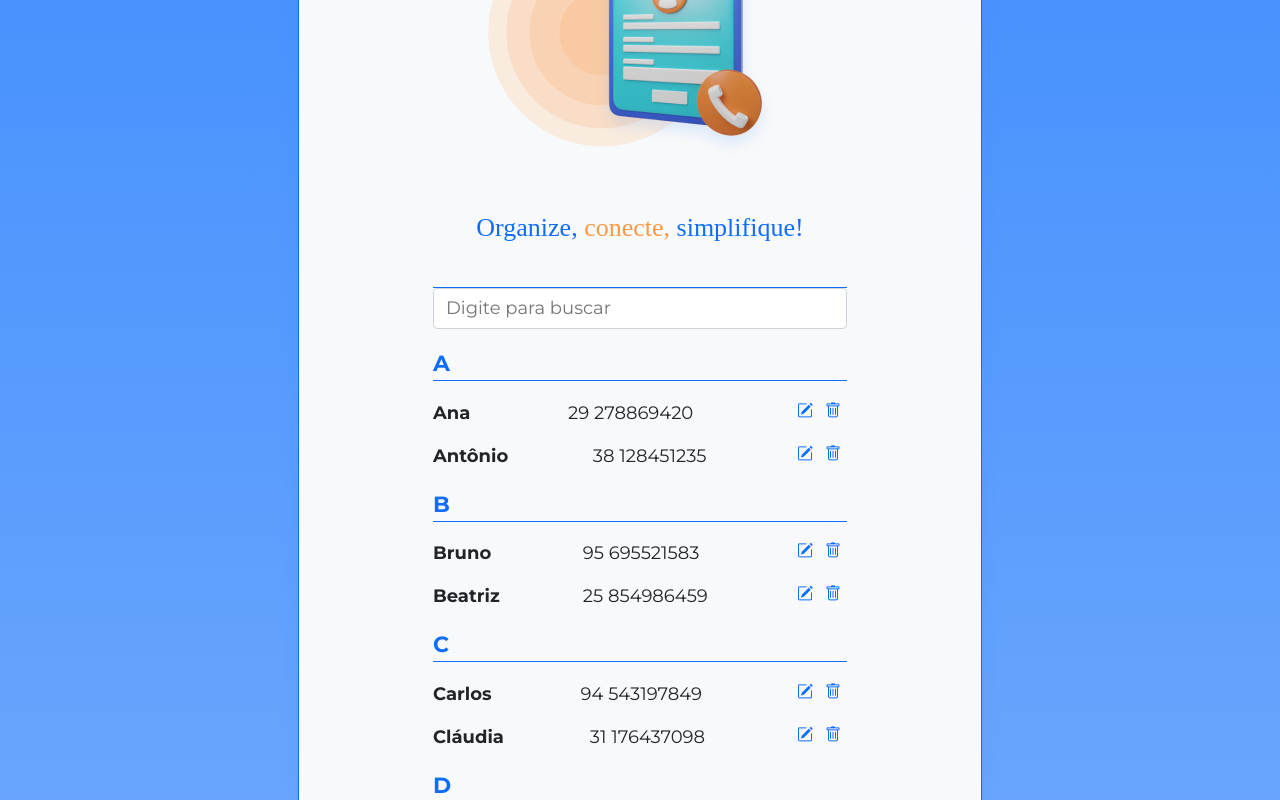
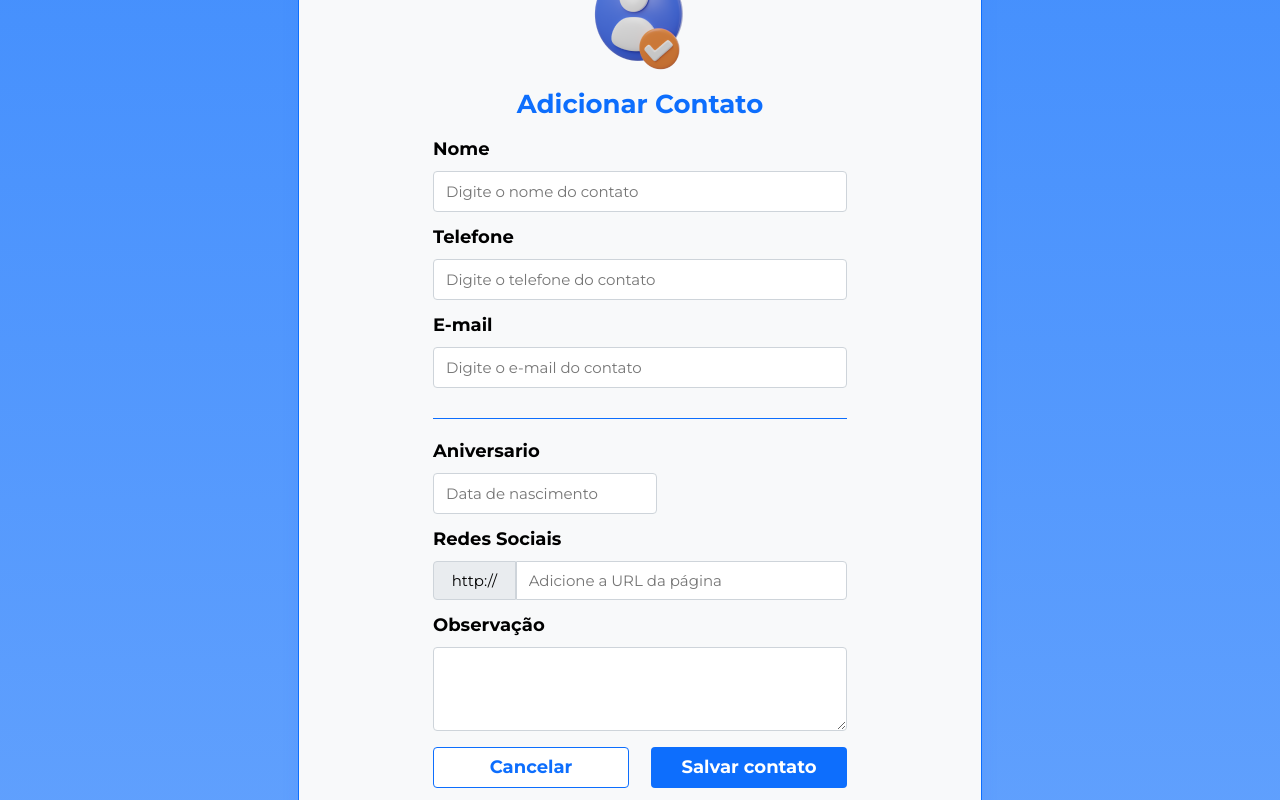
Before and after one commit to LucasAdrian0/indexa, an Angular app: page / in a window 1280 px wide. Shown: the part 300-1100 px from the top of the page. Built offline with nearby package versions, Linux system fonts and the light colour scheme; a web font is replaced by a local one.

Commit message:
fazendo formulario

```diff
--- a/src/app/app.component.html
+++ b/src/app/app.component.html
@@ -1,3 +1,4 @@
+<app-formulario-contato></app-formulario-contato>
 <app-container>
   <app-cabecalho></app-cabecalho>
 
--- a/src/app/app.component.ts
+++ b/src/app/app.component.ts
@@ -16,6 +16,7 @@ interface Contato {
 }
 //importado json e corrigido erro em tsconfig.json
 import agenda from './agenda.json'
+import { FormularioContatoComponent } from './paginas/formulario-contato/formulario-contato.component';
 
 @Component({
   selector: 'app-root',
@@ -27,7 +28,8 @@ import agenda from './agenda.json'
     CabecalhoComponent,
     SeparadorComponent,
     ContatoComponent,
-    FormsModule
+    FormsModule,
+    FormularioContatoComponent
   ],
   templateUrl: './app.component.html',
   styleUrl: './app.component.css'
--- /dev/null
+++ b/src/app/paginas/formulario-contato/formulario-contato.component.css
@@ -0,0 +1,165 @@
+header .cabecalho-link {
+    display: flex;
+    flex-direction: column;
+    align-items: center;
+  }
+
+  header .cabecalho-link img {
+    align-self: center;
+    margin-bottom: 56px;
+  }
+
+  header .cabecalho-link div {
+    display: flex;
+    align-self: flex-start;
+  }
+
+  header .cabecalho-link img.seta {
+    margin: 0 8px;
+  }
+
+  header .cabecalho-link a {
+    text-decoration: none;
+    font-family: 'Montserrat';
+    font-size: 18px;
+    font-weight: 400;
+    line-height: 27px;
+    letter-spacing: 0px;
+    color: #0D6EFD;
+  }
+
+  header .cabecalho-contato {
+    display: flex;
+    flex-direction: column;
+    align-items: center;
+    margin-top: 32px;
+  }
+
+  h1 {
+    font-family: 'Montserrat';
+    font-size: 26px;
+    font-weight: 700;
+    line-height: 39px;
+    letter-spacing: 0px;
+    text-align: center;
+    color: #0D6EFD;
+    margin: 12px 0;
+  }
+
+  input, textarea {
+    box-sizing: border-box;
+    border-radius: 4px;
+    border: 1px solid #CED4DA;
+    width: 100%;
+    margin: 8px 0 12px 0;
+    padding: 6px 12px;
+    font-family: 'Montserrat';
+    font-size: 18px;
+    font-style: normal;
+    font-weight: 400;
+    line-height: 150%;
+  }
+
+  input#redes {
+    border-radius: 0 4px 4px 0;
+    padding: 0 12px;
+  }
+
+  input#aniversario {
+    width: 224px;
+    display: block;
+  }
+
+  label[for="redes"] {
+    display: block;
+  }
+
+  textarea {
+    height: 84px;
+  }
+
+  label {
+    font-family: 'Montserrat';
+    font-size: 18px;
+    font-weight: 700;
+    line-height: 27px;
+    letter-spacing: 0;
+    text-align: left;
+  }
+
+  input::placeholder, textarea::placeholder {
+    font-family: 'Montserrat';
+    font-size: 15px;
+    font-weight: 400;
+    line-height: 23px;
+    letter-spacing: 0;
+    text-align: left;
+  }
+
+  input:focus {
+    outline: none;
+  }
+
+  .span-http {
+    width: 72px;
+    height: 37px;
+    border-radius: 4px 0 0 4px;
+    border: 1px solid #CED4DA;
+    background-color: #E9ECEF;
+    font-family: 'Montserrat';
+    font-size: 15px;
+    font-weight: 400;
+    line-height: 23px;
+    margin: 8px 0 12px;
+    line-height: 37px;
+    padding: 0 12px;
+    text-align: center;
+  }
+
+  .input-container {
+    display: flex;
+    align-items: stretch;
+  }
+
+  .botoes {
+    display: flex;
+    justify-content: space-between;
+  }
+
+  .botao-cancelar, .botao-salvar, .botao-desabilitado {
+    width: 196px;
+    height: 41px;
+    padding: 6px, 12px;
+    border-radius: 4px;
+    border: 1px;
+    gap: 8px;
+    font-family: 'Montserrat';
+    font-size: 18px;
+    font-weight: 700;
+    text-align: center;
+  }
+
+  .botao-cancelar {
+    color:#0D6EFD;
+    background-color: #FFFFFF;
+    border: 1px solid #0D6EFD;
+    cursor: pointer;
+
+  }
+
+  .botao-salvar {
+    color:#FFFFFF;
+    background-color: #0D6EFD;
+    cursor: pointer;
+  }
+
+  .botao-desabilitado {
+    background-color: #ADB5BD;
+    cursor:not-allowed;
+  }
+
+  .mensagem-erro {
+    font-size: 16px;
+    color: red;
+    margin-bottom: 12px;
+  }
--- /dev/null
+++ b/src/app/paginas/formulario-contato/formulario-contato.component.html
@@ -0,0 +1,45 @@
+<app-container>
+    <header>
+        <section class="cabecalho-link">
+            <img src="../../../assets/logo.png" alt="">
+        </section>
+        <section class="cabecalho-contato">
+            <img src="../../../assets/adicionar-contato.png" alt="">
+            <h1>Adicionar Contato</h1>
+        </section>
+    </header>
+
+    <form>
+        <label for="nome">Nome</label>
+        <input type="text" id="nome" placeholder="Digite o nome do contato">
+
+        <label for="telefone">Telefone</label>
+        <input type="text" id="telefone" placeholder="Digite o telefone do contato">
+
+        <label for="email">E-mail</label>
+        <input type="text" id="email" placeholder="Digite o e-mail do contato">
+
+        <app-separador></app-separador>
+
+        <label for="aniversario">Aniversario</label>
+        <input type="text" id="aniversario" placeholder="Data de nascimento">
+
+        <label for="redes">Redes Sociais</label>
+        <div class="input-container">
+            <span class="span-http">http://</span>
+            <input type="url" id="redes" placeholder="Adicione a URL da página">
+        </div>
+
+        <label for="observacao">Observação</label>
+        <textarea
+            type="text" id="observacao" placeholder="Coloque obseravções nesse espaço. Exemplo: Instrutora da academia Nova imagem, amiga da Julia">
+        </textarea>
+
+    </form>
+
+    <Section class="botoes">
+        <button class="botao-cancelar" type="button">Cancelar</button>
+        <button class="botao-salvar" type="submit">Salvar contato</button>
+    </Section>
+
+</app-container>
```
Also changed, not shown: src/app/paginas/formulario-contato/formulario-contato.component.ts (added, +20 -0 lines), src/assets/adicionar-contato.png (added), 1 other file (tests, documents, lock files or other folders).
